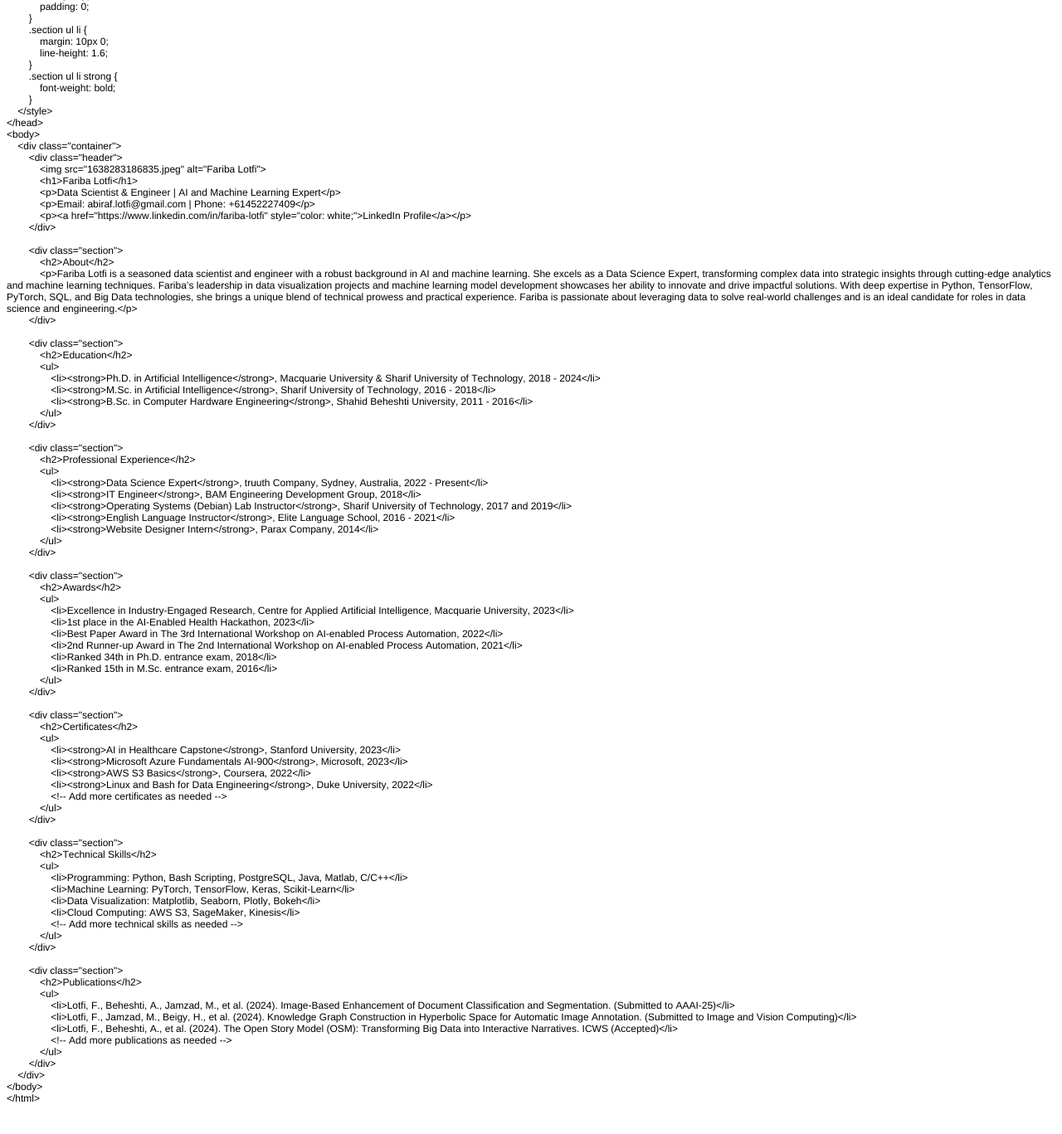
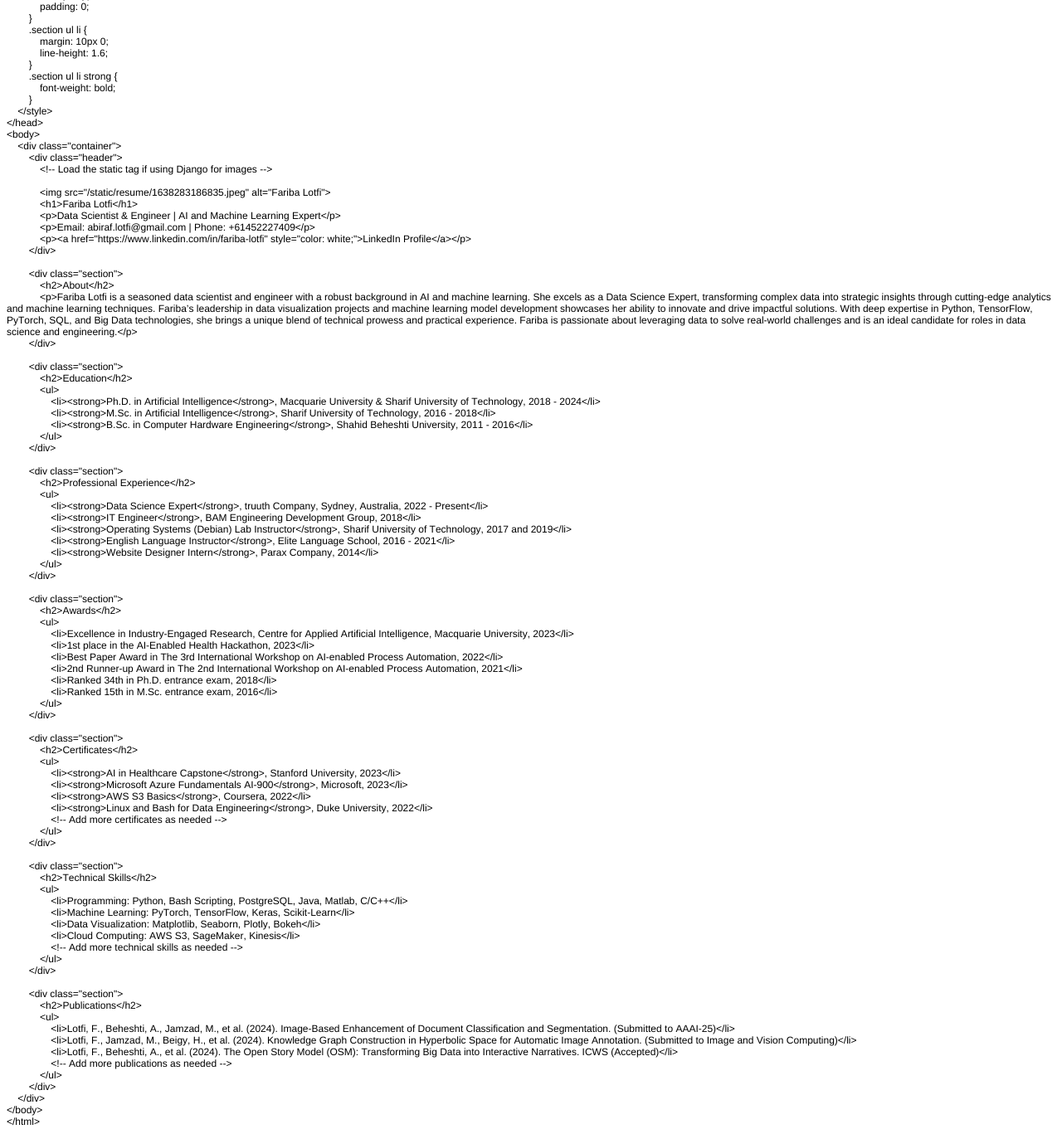
Before and after one commit to abiraaaaaaf/abiraaaaaaf.github.io, a Django app: template resume/templates/resume/index.html in a window 1280 px wide. Shown: the part 679-2046 px from the top of the page at 83% size. Before the commit the page ends 2008 px from the top, so only its background shows below. Run offline with Django 3.2, Linux system fonts and the light colour scheme; the template is opened without the code that fills it, so the values that code supplies are empty.

Commit message:
Updated HTML structure and image path

```diff
--- a/resume/templates/resume/index.html
+++ b/resume/templates/resume/index.html
@@ -8,6 +8,7 @@
   <meta name="CocoaVersion" content="2113.6">
   <style type="text/css">
     p.p1 {margin: 0.0px 0.0px 0.0px 0.0px; font: 12.0px Helvetica; color: #000000; -webkit-text-stroke: #000000}
+    p.p2 {margin: 0.0px 0.0px 0.0px 0.0px; font: 12.0px Helvetica; color: #000000; -webkit-text-stroke: #000000; min-height: 14.0px}
     span.s1 {font-kerning: none}
   </style>
 </head>
@@ -74,20 +75,20 @@
 <p class="p1"><span class="s1">&lt;body&gt;</span></p>
 <p class="p1"><span class="s1"><span class="Apple-converted-space">    </span>&lt;div class="container"&gt;</span></p>
 <p class="p1"><span class="s1"><span class="Apple-converted-space">        </span>&lt;div class="header"&gt;</span></p>
-<p class="p1"><span class="s1"><span class="Apple-converted-space">            </span>&lt;img src="1638283186835.jpeg" alt="Fariba Lotfi"&gt;</span></p>
+<p class="p1"><span class="s1"><span class="Apple-converted-space">            </span>&lt;!-- Load the static tag if using Django for images --&gt;</span></p>
+<p class="p1"><span class="s1"><span class="Apple-converted-space">            </span>{% load static %}</span></p>
+<p class="p1"><span class="s1"><span class="Apple-converted-space">            </span>&lt;img src="{% static 'resume/1638283186835.jpeg' %}" alt="Fariba Lotfi"&gt;</span></p>
 <p class="p1"><span class="s1"><span class="Apple-converted-space">            </span>&lt;h1&gt;Fariba Lotfi&lt;/h1&gt;</span></p>
 <p class="p1"><span class="s1"><span class="Apple-converted-space">            </span>&lt;p&gt;Data Scientist &amp; Engineer | AI and Machine Learning Expert&lt;/p&gt;</span></p>
 <p class="p1"><span class="s1"><span class="Apple-converted-space">            </span>&lt;p&gt;Email: abiraf.lotfi@gmail.com | Phone: +61452227409&lt;/p&gt;</span></p>
 <p class="p1"><span class="s1"><span class="Apple-converted-space">            </span>&lt;p&gt;&lt;a href="https://www.linkedin.com/in/fariba-lotfi" style="color: white;"&gt;LinkedIn Profile&lt;/a&gt;&lt;/p&gt;</span></p>
 <p class="p1"><span class="s1"><span class="Apple-converted-space">        </span>&lt;/div&gt;</span></p>
-<p class="p1"><span class="s1"><br>
-</span></p>
+<p class="p2"><span class="s1"></span><br></p>
 <p class="p1"><span class="s1"><span class="Apple-converted-space">        </span>&lt;div class="section"&gt;</span></p>
 <p class="p1"><span class="s1"><span class="Apple-converted-space">            </span>&lt;h2&gt;About&lt;/h2&gt;</span></p>
 <p class="p1"><span class="s1"><span class="Apple-converted-space">            </span>&lt;p&gt;Fariba Lotfi is a seasoned data scientist and engineer with a robust background in AI and machine learning. She excels as a Data Science Expert, transforming complex data into strategic insights through cutting-edge analytics and machine learning techniques. Fariba’s leadership in data visualization projects and machine learning model development showcases her ability to innovate and drive impactful solutions. With deep expertise in Python, TensorFlow, PyTorch, SQL, and Big Data technologies, she brings a unique blend of technical prowess and practical experience. Fariba is passionate about leveraging data to solve real-world challenges and is an ideal candidate for roles in data science and engineering.&lt;/p&gt;</span></p>
 <p class="p1"><span class="s1"><span class="Apple-converted-space">        </span>&lt;/div&gt;</span></p>
-<p class="p1"><span class="s1"><br>
-</span></p>
+<p class="p2"><span class="s1"></span><br></p>
 <p class="p1"><span class="s1"><span class="Apple-converted-space">        </span>&lt;div class="section"&gt;</span></p>
 <p class="p1"><span class="s1"><span class="Apple-converted-space">            </span>&lt;h2&gt;Education&lt;/h2&gt;</span></p>
 <p class="p1"><span class="s1"><span class="Apple-converted-space">            </span>&lt;ul&gt;</span></p>
@@ -96,8 +97,7 @@
 <p class="p1"><span class="s1"><span class="Apple-converted-space">                </span>&lt;li&gt;&lt;strong&gt;B.Sc. in Computer Hardware Engineering&lt;/strong&gt;, Shahid Beheshti University, 2011 - 2016&lt;/li&gt;</span></p>
 <p class="p1"><span class="s1"><span class="Apple-converted-space">            </span>&lt;/ul&gt;</span></p>
 <p class="p1"><span class="s1"><span class="Apple-converted-space">        </span>&lt;/div&gt;</span></p>
-<p class="p1"><span class="s1"><br>
-</span></p>
+<p class="p2"><span class="s1"></span><br></p>
 <p class="p1"><span class="s1"><span class="Apple-converted-space">        </span>&lt;div class="section"&gt;</span></p>
 <p class="p1"><span class="s1"><span class="Apple-converted-space">            </span>&lt;h2&gt;Professional Experience&lt;/h2&gt;</span></p>
 <p class="p1"><span class="s1"><span class="Apple-converted-space">            </span>&lt;ul&gt;</span></p>
@@ -108,8 +108,7 @@
 <p class="p1"><span class="s1"><span class="Apple-converted-space">                </span>&lt;li&gt;&lt;strong&gt;Website Designer Intern&lt;/strong&gt;, Parax Company, 2014&lt;/li&gt;</span></p>
 <p class="p1"><span class="s1"><span class="Apple-converted-space">            </span>&lt;/ul&gt;</span></p>
 <p class="p1"><span class="s1"><span class="Apple-converted-space">        </span>&lt;/div&gt;</span></p>
-<p class="p1"><span class="s1"><br>
-</span></p>
+<p class="p2"><span class="s1"></span><br></p>
 <p class="p1"><span class="s1"><span class="Apple-converted-space">        </span>&lt;div class="section"&gt;</span></p>
 <p class="p1"><span class="s1"><span class="Apple-converted-space">            </span>&lt;h2&gt;Awards&lt;/h2&gt;</span></p>
 <p class="p1"><span class="s1"><span class="Apple-converted-space">            </span>&lt;ul&gt;</span></p>
@@ -121,8 +120,7 @@
 <p class="p1"><span class="s1"><span class="Apple-converted-space">                </span>&lt;li&gt;Ranked 15th in M.Sc. entrance exam, 2016&lt;/li&gt;</span></p>
 <p class="p1"><span class="s1"><span class="Apple-converted-space">            </span>&lt;/ul&gt;</span></p>
 <p class="p1"><span class="s1"><span class="Apple-converted-space">        </span>&lt;/div&gt;</span></p>
-<p class="p1"><span class="s1"><br>
-</span></p>
+<p class="p2"><span class="s1"></span><br></p>
 <p class="p1"><span class="s1"><span class="Apple-converted-space">        </span>&lt;div class="section"&gt;</span></p>
 <p class="p1"><span class="s1"><span class="Apple-converted-space">            </span>&lt;h2&gt;Certificates&lt;/h2&gt;</span></p>
 <p class="p1"><span class="s1"><span class="Apple-converted-space">            </span>&lt;ul&gt;</span></p>
@@ -133,8 +131,7 @@
 <p class="p1"><span class="s1"><span class="Apple-converted-space">                </span>&lt;!-- Add more certificates as needed --&gt;</span></p>
 <p class="p1"><span class="s1"><span class="Apple-converted-space">            </span>&lt;/ul&gt;</span></p>
 <p class="p1"><span class="s1"><span class="Apple-converted-space">        </span>&lt;/div&gt;</span></p>
-<p class="p1"><span class="s1"><br>
-</span></p>
+<p class="p2"><span class="s1"></span><br></p>
 <p class="p1"><span class="s1"><span class="Apple-converted-space">        </span>&lt;div class="section"&gt;</span></p>
 <p class="p1"><span class="s1"><span class="Apple-converted-space">            </span>&lt;h2&gt;Technical Skills&lt;/h2&gt;</span></p>
 <p class="p1"><span class="s1"><span class="Apple-converted-space">            </span>&lt;ul&gt;</span></p>
@@ -145,8 +142,7 @@
 <p class="p1"><span class="s1"><span class="Apple-converted-space">                </span>&lt;!-- Add more technical skills as needed --&gt;</span></p>
 <p class="p1"><span class="s1"><span class="Apple-converted-space">            </span>&lt;/ul&gt;</span></p>
 <p class="p1"><span class="s1"><span class="Apple-converted-space">        </span>&lt;/div&gt;</span></p>
-<p class="p1"><span class="s1"><br>
-</span></p>
+<p class="p2"><span class="s1"></span><br></p>
 <p class="p1"><span class="s1"><span class="Apple-converted-space">        </span>&lt;div class="section"&gt;</span></p>
 <p class="p1"><span class="s1"><span class="Apple-converted-space">            </span>&lt;h2&gt;Publications&lt;/h2&gt;</span></p>
 <p class="p1"><span class="s1"><span class="Apple-converted-space">            </span>&lt;ul&gt;</span></p>
--- a/resume/views.py
+++ b/resume/views.py
@@ -1,4 +1,4 @@
 from django.shortcuts import render
 
 def home(request):
-    return render(request, 'templates/resume/index.html')
+    return render(request, 'resume/index.html')
```
Also changed, not shown: resume/1638283186835.jpeg (added), resume/templates/1638283186835.jpeg (added), 3 other files.
